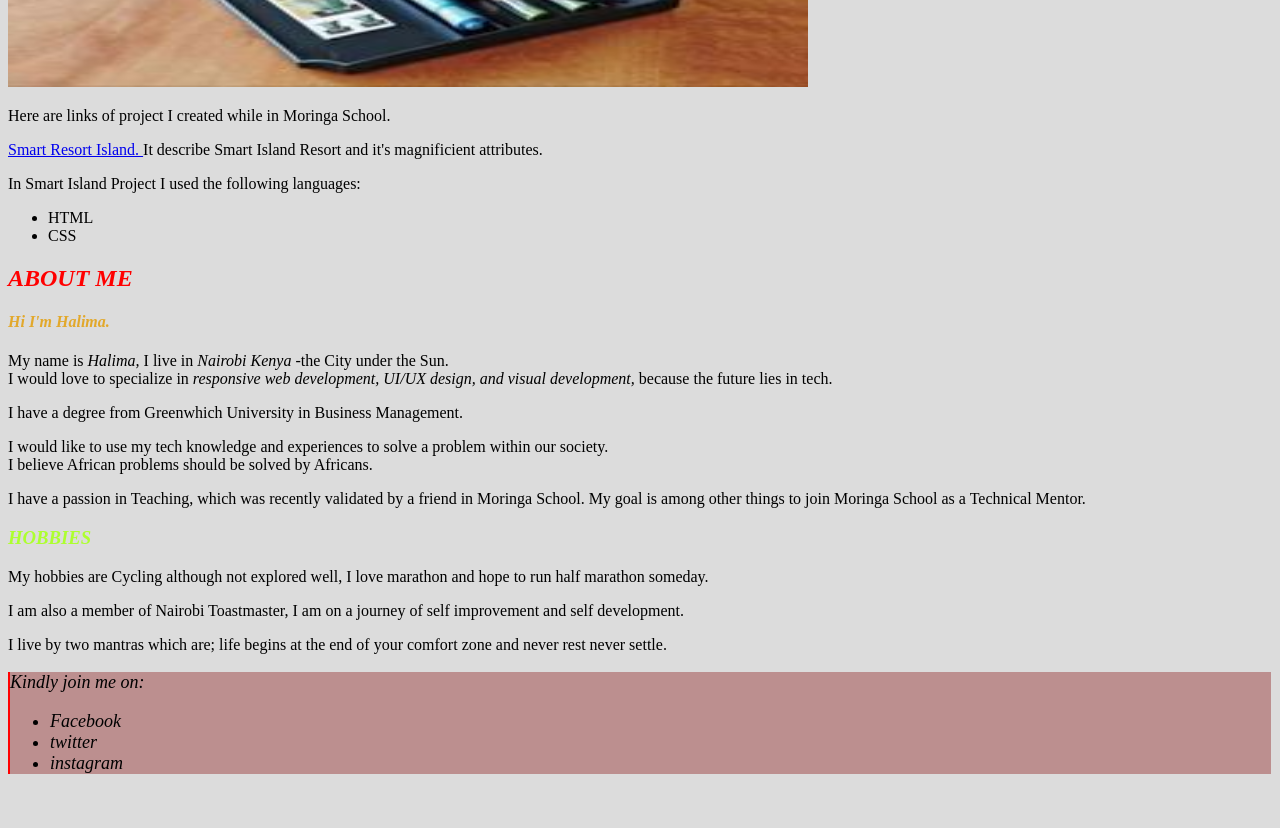
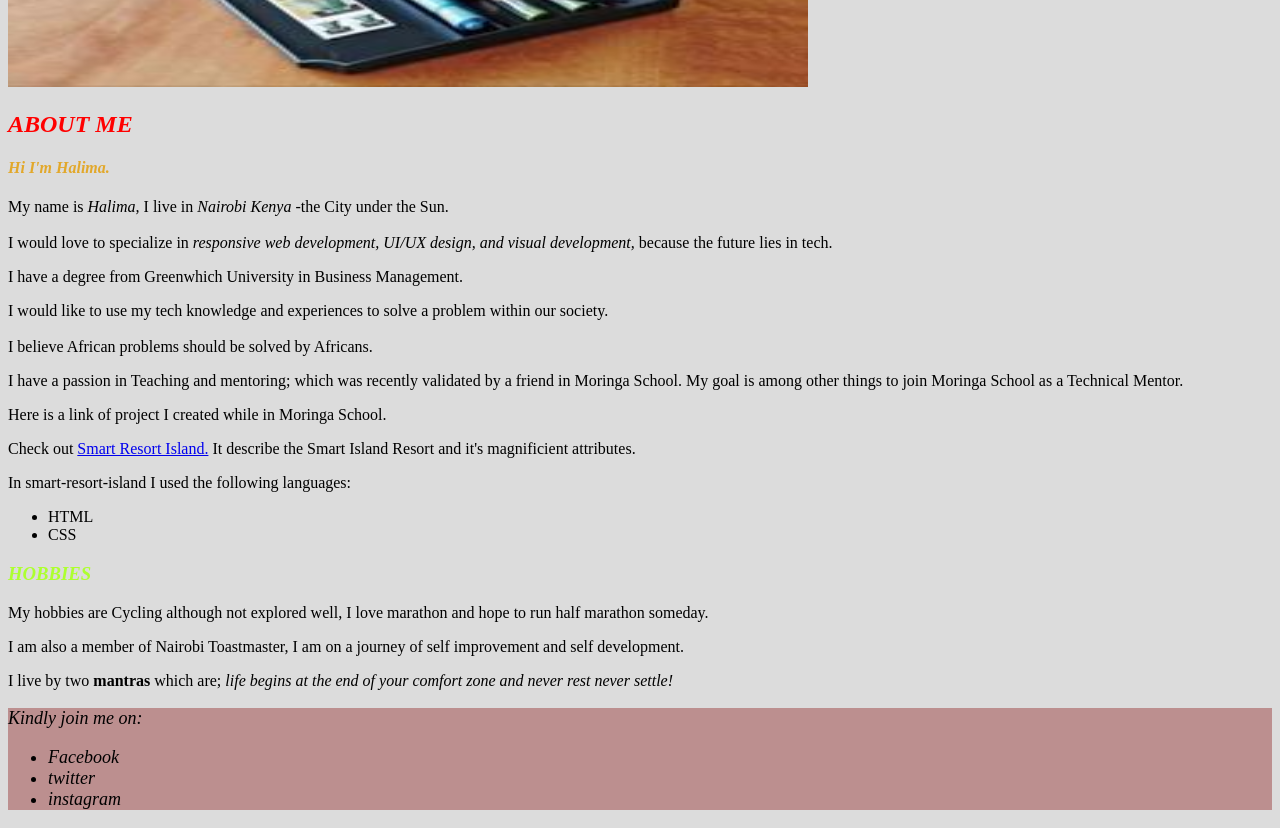
Before and after one commit to halimtullah/my-portfolio., a plain HTML site: page index.html in a window 1280 px wide. Shown: the part 707-1535 px from the top of the page. Before the commit the page ends 1499 px from the top, so only its background shows below. Drawn offline with Linux system fonts and the light colour scheme.

Commit message:
update index.htm;

```diff
--- a/index.html
+++ b/index.html
@@ -3,51 +3,53 @@
     <head>
         <title>MY PORTFOLIO</title>
 
-        <link href="css/styles.css" rel="stylesheet" type="text/css">
+        <link href="css/styles.css" rel="stylesheet" type="text/css" media="all">
         <meta name="discription" content="This is the description">
+        <title>Box model</title>
 
 
     </head>
     <body>
+
         <hr>
-        <h1> PORTFOLIO LANDING PAGE</h1>
+        <h1><span class="h1"> PORTFOLIO LANDING PAGE </span> </h1>
+        <img src="image/tech1.jpg" alt="tech image" height="350px" width="500px">
+        <img src="image/tech2.jpg" alt="technology image" height="350px" width="800px">
+
         <div class="sidebar">
             <p> I ❤️ Programming! because it helps in critical thinking and design thinking.<br>
                 WOW! Indeed Life Begins at the End of Your Comfort Zone! 😍
             </p>
         </div>
 
-        <img src="image/tech1.jpg" alt="tech image" height="350px" width="500px">
-        <img src="image/tech2.jpg" alt="technology image" height="350px" width="800px">
-        <p> Here are links of project I created while in Moringa School. </p>
-        <p> <a href="https://halimtullah.github.io/smart-island/">Smart Resort Island. </a>
-            It describe Smart Island Resort and it's magnificient attributes.</p>
+           <h2> <span class="important"> ABOUT ME</span> </h2>
+            <h4> <span class="h4">Hi I'm Halima.</span></h4>
+            <p> My name is <em>Halima,</em> I live in <em>Nairobi Kenya</em> -the City under the Sun.<br>
+                   <br> I would love to specialize in <em>responsive web development, UI/UX design, and visual development,</em>
+                    because the future lies in tech. </p>
+            <p> I have a degree from Greenwhich University in Business Management. </p>
+            <p> I would like to use my tech knowledge and experiences to solve a problem within our society. <br>
+                    <br>I believe African problems should be solved by Africans.</p>
+            <P> I have a passion in Teaching and mentoring; which was recently validated by a friend in Moringa School.
+                    My goal is among other things to join Moringa School as a Technical Mentor.</P>
+            <p> Here is a link of project I created while in Moringa School. </p>
+        <p>Check out <a href="https://halimtullah.github.io/smart-island/"> Smart Resort Island.</a>
+            It describe the Smart Island Resort and it's magnificient attributes.</p>
 
-        <p> In Smart Island Project I used the following languages: </p>
+        <p> In smart-resort-island I used the following languages: </p>
 
         <ul>
             <li> HTML</li>
             <li> CSS</li>
         </ul>
 
-                <h2> <span class="important"> ABOUT ME</span> </h2>
-                <h4> <span class="h4">Hi I'm Halima.</span></h4>
-                <p> My name is <em>Halima,</em> I live in <em>Nairobi Kenya</em> -the City under the Sun. <br>
-                    I would love to specialize in <em>responsive web development, UI/UX design, and visual development,</em>
-                    because the future lies in tech. </p>
-                <p> I have a degree from Greenwhich University in Business Management. </p>
-                <p> I would like to use my tech knowledge and experiences to solve a problem within our society. <br>
-                    I believe African problems should be solved by Africans.</p>
-                <P> I have a passion in Teaching, which was recently validated by a friend in Moringa School.
-                    My goal is among other things to join Moringa School as a Technical Mentor.</P>
-
-                <h3> <span class="h3">HOBBIES</span> </h3>
-                <p> My hobbies are Cycling although not explored well, I love marathon and hope to run half marathon someday.</p>
-                <p> I am also a member of Nairobi Toastmaster, I am on a journey of self improvement and self development.</p>
-                <p> I live by two mantras which are; life begins at the end of your comfort zone and never rest never settle.</p>
+            <h3> <span class="h3">HOBBIES</span> </h3>
+            <p> My hobbies are Cycling although not explored well, I love marathon and hope to run half marathon someday.</p>
+            <p> I am also a member of Nairobi Toastmaster, I am on a journey of self improvement and self development.</p>
+            <p> I live by two <strong>mantras</strong> which are; <em>life begins at the end of your comfort zone and never rest never settle!</em></p>
 
                 <footer>
-                    <div class="test-box">
+                    <div>
                         <p>Kindly join me on:</p>
                         <ul>
                             <li>Facebook</li>
```
